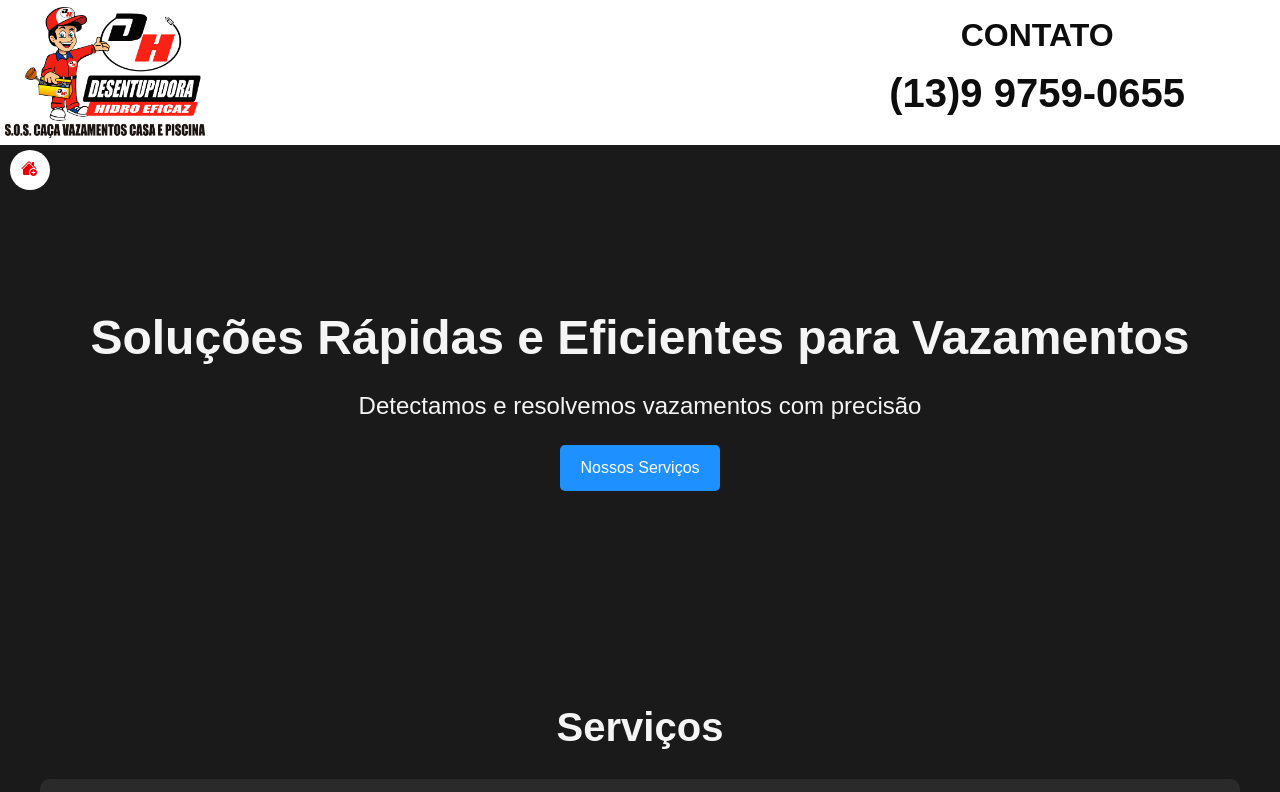
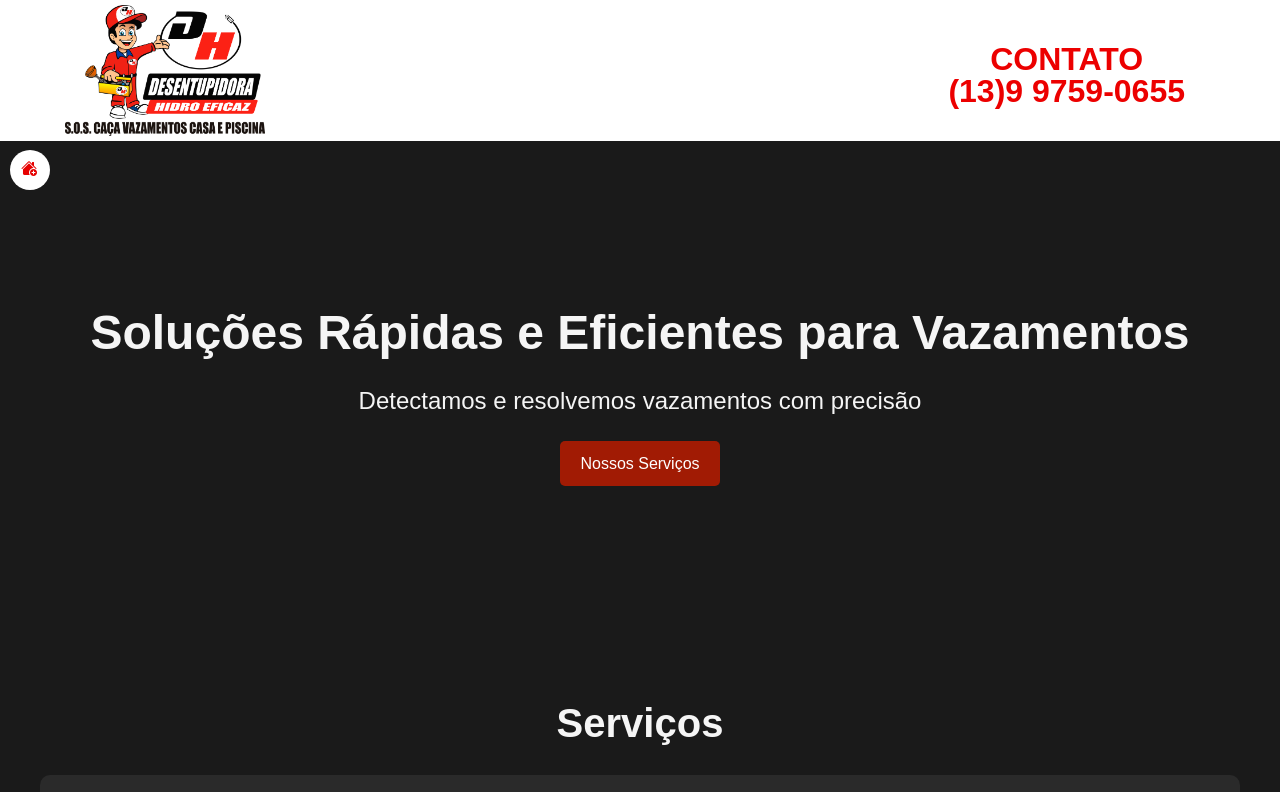
Before and after one commit to Dbarbosadesigner/Landing-page-DH, a plain HTML site: page index.html in a window 1280 px wide. Shown: the top 792 px of the page. Drawn offline with nearby package versions, Linux system fonts and the light colour scheme.

Commit message:
Header e botão expandir estilizado

```diff
--- a/index.html
+++ b/index.html
@@ -11,8 +11,10 @@
     <header id="inicio">
         <div class="logo"><img src="DH SOS-1.png" alt="logo"></div>
         <div class="contactHeader">
-            <h1>CONTATO</h1>
-        <h2>(13)9 9759-0655</h2>
+            <h1>CONTATO <br>
+                (13)9 9759-0655
+            </h1>
+
         </div>
     </header>
 
--- a/styles.css
+++ b/styles.css
@@ -25,17 +25,15 @@ header {
 }
 
 .contactHeader {
-    color: #0d0d0d;
+    color: #ec0000;
     text-align: center;
     position: relative;
     display: block;
     top: 5px;
     right: 90px;
+    line-height: 2em;
 }
 
-.contactHeader h2 {
-    width: 100;
-}
 .menuBotao {
     color: #f5f5f5;
     background-color: rgb(255, 255, 255);
@@ -54,6 +52,7 @@ header {
     position: relative;
     top: 6px;
     left: 11px;
+    cursor: pointer;
 
 }
 
@@ -67,6 +66,7 @@ header {
 }
 
 .menuList a:hover{
+
     color: #1c86ee;
 }
 
@@ -121,7 +121,7 @@ input:checked~label .hamburguer::after{
 .barra {
     background-color: #a11b04;
     height: 100%;
-    width: 300px;
+    width: 150px;
     position: absolute;
     transition: all .2s linear;
     z-index: 1;
@@ -137,6 +137,8 @@ header .logo img{
     font-weight: bold;
     max-width: 200px;
     display: flex;
+    position: relative;
+    left: 30%;
     justify-content: center;
 
 
@@ -166,7 +168,7 @@ header .logo img{
 }
 
 .cta {
-    background: #1e90ff;
+    background: #a11b04;
     color: #fff;
     padding: 10px 20px;
     text-decoration: none;
@@ -268,7 +270,7 @@ h2 {
 }
 
 .contact button {
-    background: #1e90ff;
+    background: #a11b04;
     color: #fff;
     padding: 10px 20px;
     border: none;
```
